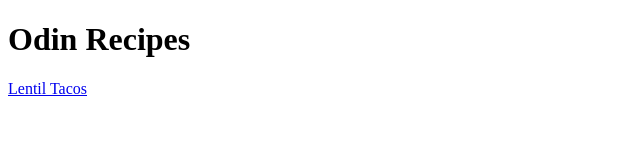
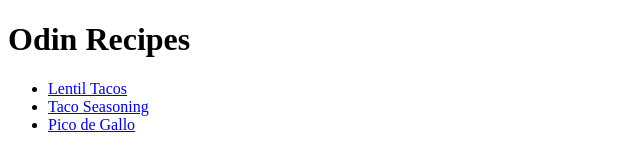
Before and after one commit to jrechel/odin-recipes, a plain HTML site: page index.html in a window 1280 px wide. Shown: the whole page, without its empty margins (0-640 px from the left). Drawn offline with Linux system fonts and the light colour scheme.

Commit message:
Add links to other recipe files
Added links to pico de gallo and taco seasoning recipe pages.

```diff
--- a/index.html
+++ b/index.html
@@ -7,6 +7,10 @@
 
     <body>
         <h1>Odin Recipes</h1>
-        <a href="recipes/lentil-tacos.html">Lentil Tacos</a>
+        <ul>
+            <li><a href="recipes/lentil-tacos.html">Lentil Tacos</a></li>
+            <li><a href="recipes/taco-seasoning">Taco Seasoning</a></li>
+            <li><a href="recipes/pico-de-gallo.html">Pico de Gallo</a></li>
+        </ul>
     </body>
 </html>
```
